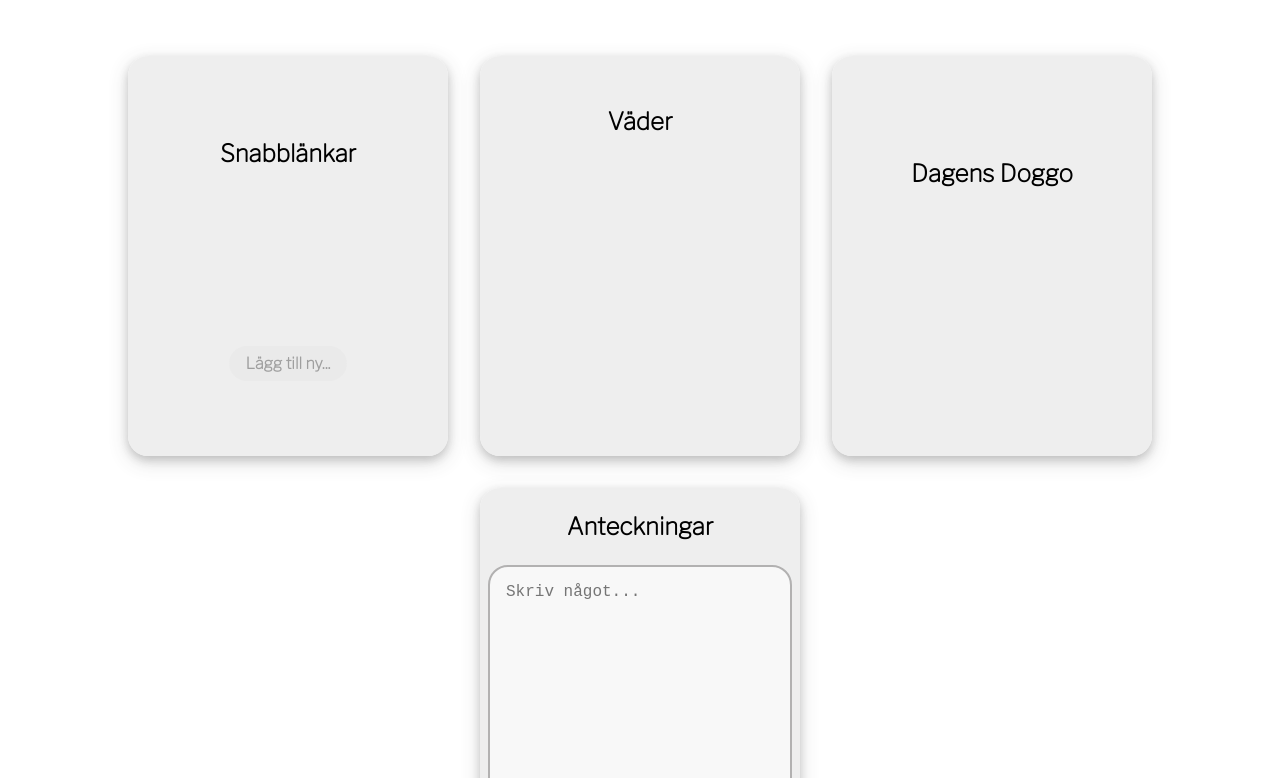
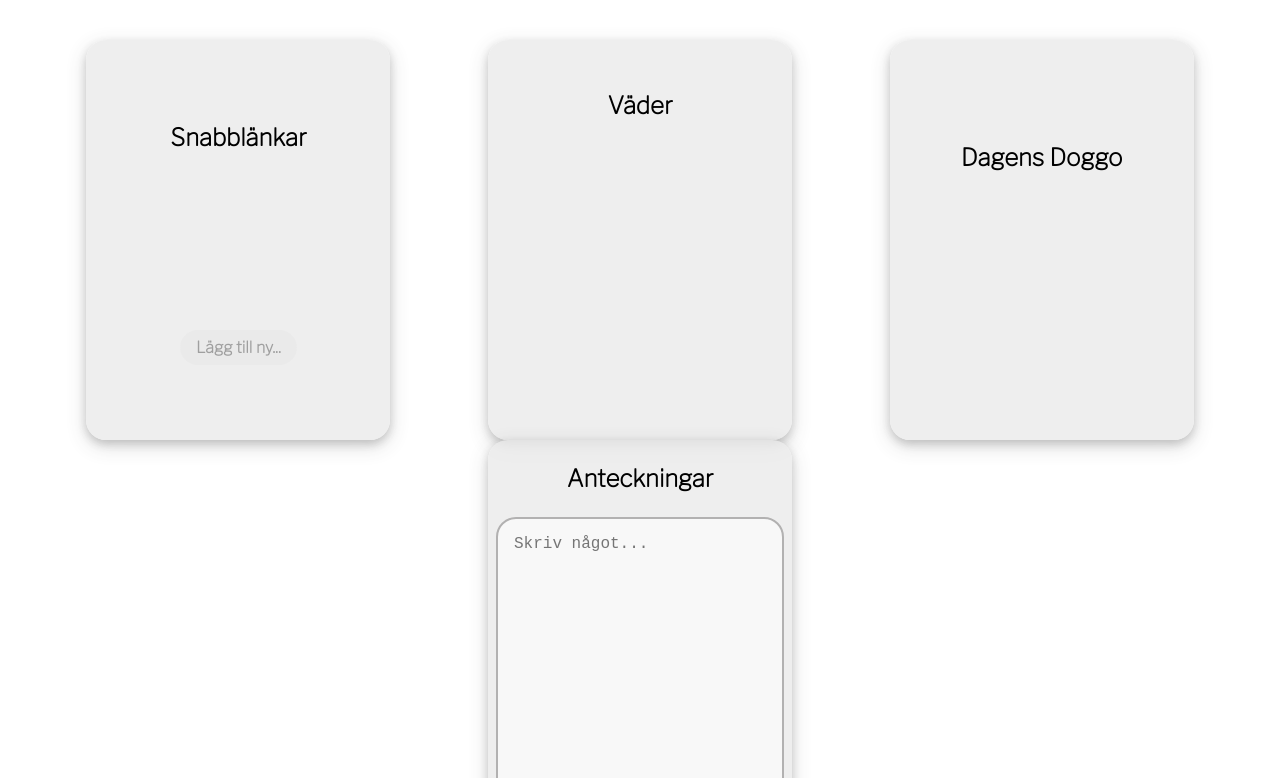
Before and after one commit to annaisakson/dashboard, a plain HTML site: page index.html in a window 1280 px wide. Shown: the part 174-952 px from the top of the page. Drawn offline with nearby package versions, Linux system fonts and the light colour scheme; no server answers; a web font is replaced by a local one.

Commit message:
ändrat lite mått i css

```diff
--- a/css/main.css
+++ b/css/main.css
@@ -45,11 +45,13 @@ p {
   color: rgb(255, 255, 255);
   text-shadow: 2px 0px 2px rgb(0, 0, 0);
 }
+
 /* CARDS */
 .card-container {
+  align-self: stretch;
   display: flex;
   flex-direction: row;
-  justify-content: center;
+  justify-content: space-evenly;
   flex-wrap: wrap;
 }
 
@@ -59,9 +61,9 @@ h2 {
 }
 
 .card {
-  width: 20rem;
+  width: 19em;
   height: 25rem;
-  margin: 1rem;
+  margin: 0rem 0.7rem;
   border-radius: 20px;
   background-color: rgba(234, 234, 234, 0.8);
   display: flex;
@@ -239,7 +241,7 @@ h2 {
 /* NOTES */
 #notes {
   resize: none;
-  width: 19rem;
+  width: 18rem;
   height: 18rem;
   padding: 1rem;
   margin-top: 1.5em;
```
